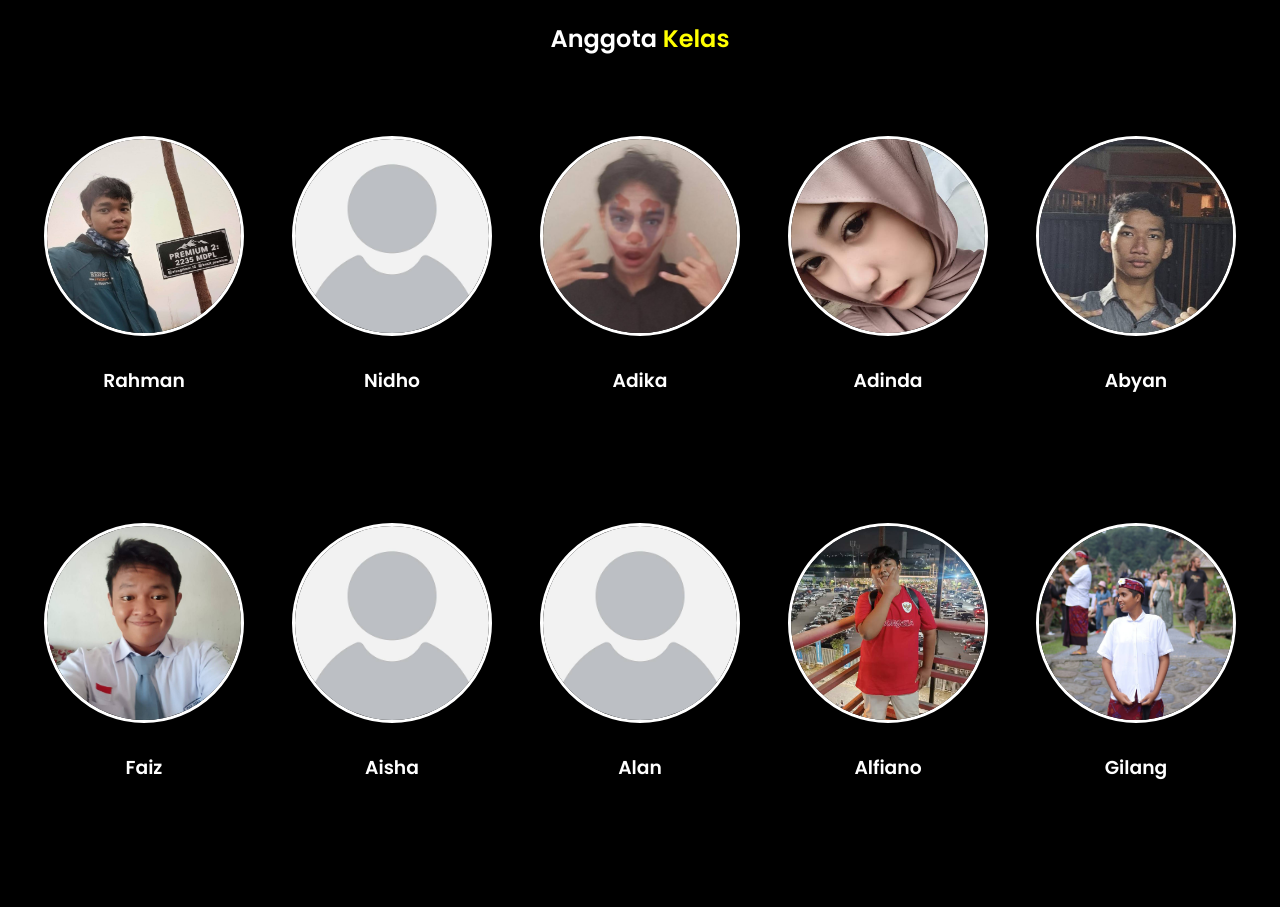
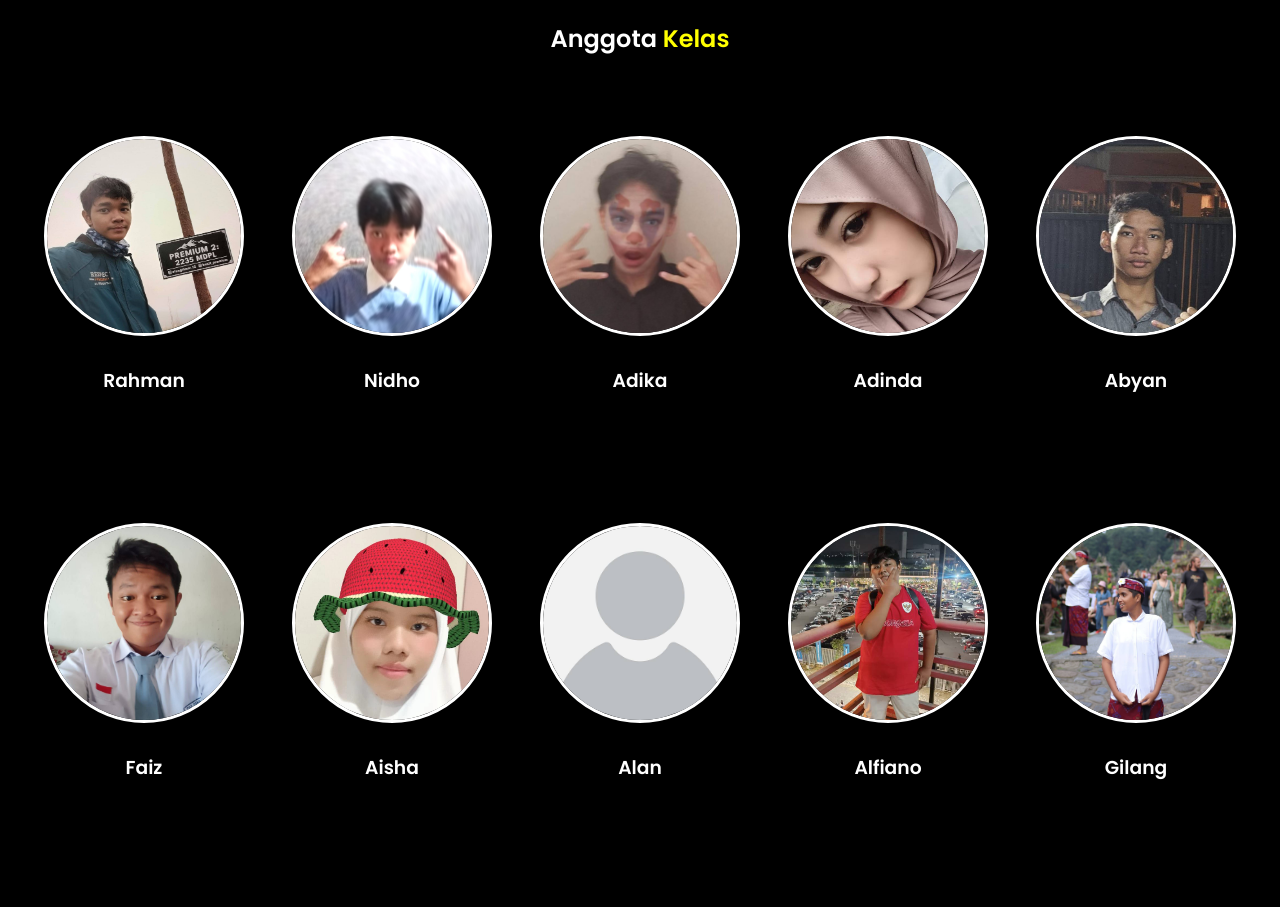
Before and after one commit to Zetus252/XI-TKJ-1, a plain HTML site: page index.html in a window 1280 px wide. Shown: the part 1460-2367 px from the top of the page. Drawn offline with nearby package versions, Linux system fonts and the light colour scheme.

Commit message:
memperbaiki bug

```diff
--- a/index.html
+++ b/index.html
@@ -65,7 +65,7 @@
           <h3>Rahman</h3>
         </div>
         <div class="card">
-          <img src="img/arek/Unknown_person.jpg" alt="" />
+          <img src="img/arek/nidho.jpg" alt="" />
           <h3>Nidho</h3>
         </div>
         <div class="card">
@@ -85,7 +85,7 @@
           <h3>Faiz</h3>
         </div>
         <div class="card">
-          <img src="img/arek/Unknown_person.jpg" alt="" />
+          <img src="img/arek/aisha.jpg" alt="" />
           <h3>Aisha</h3>
         </div>
         <div class="card">
```
